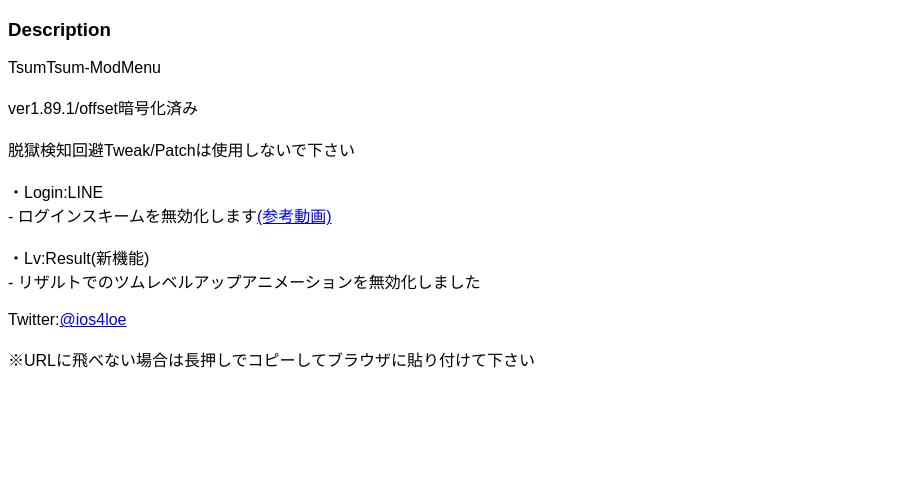
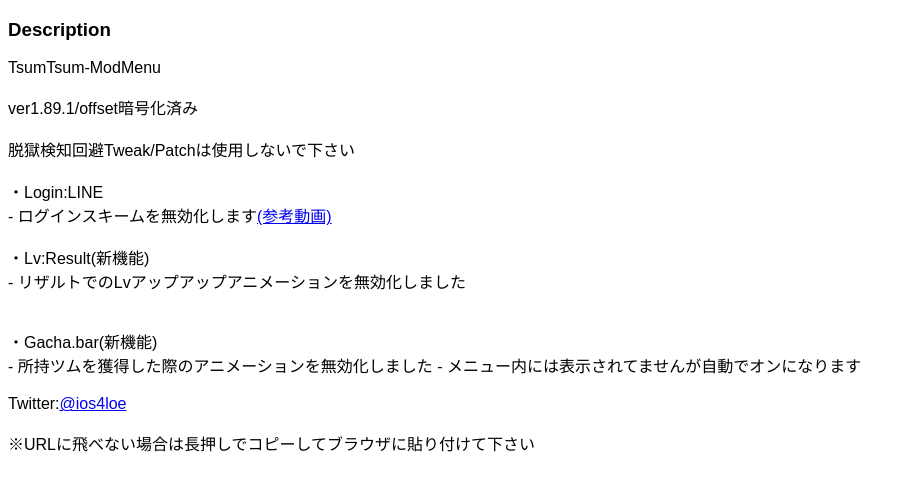
Before and after one commit to ios41oe/41oe, a plain HTML site: page index.html in a window 1280 px wide. Shown: the whole page, without its empty margins (0-911 px from the left). Drawn offline with Linux system fonts and the light colour scheme.

Commit message:
Update index.html

```diff
--- a/index.html
+++ b/index.html
@@ -23,7 +23,12 @@
 - ログインスキームを無効化します<a href="https://youtu.be/q8X10Bw5VOQ">(参考動画)</a><br>
 <br>
 ・Lv:Result(新機能)<br>
-- リザルトでのツムレベルアップアニメーションを無効化しました<br>
+- リザルトでのLvアップアップアニメーションを無効化しました<br>
+<br>
+<br>
+・Gacha.bar(新機能)<br>
+- 所持ツムを獲得した際のアニメーションを無効化しました
+- メニュー内には表示されてませんが自動でオンになります<br>
 <br>
 Twitter:<a href="https://mobile.twitter.com/ios4loe">@ios4loe</a><br>
 <br> ※URLに飛べない場合は長押しでコピーしてブラウザに貼り付けて下さい
```
